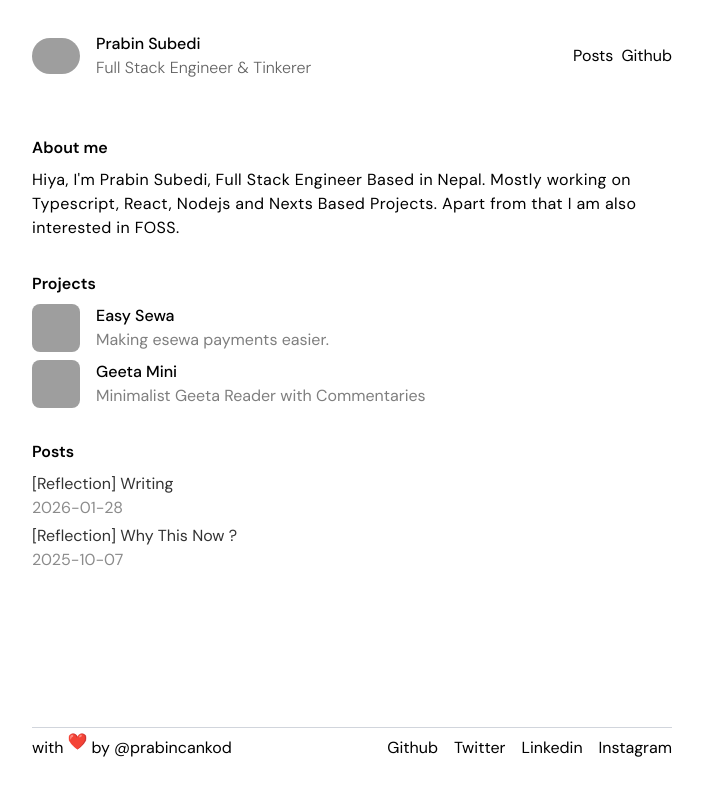
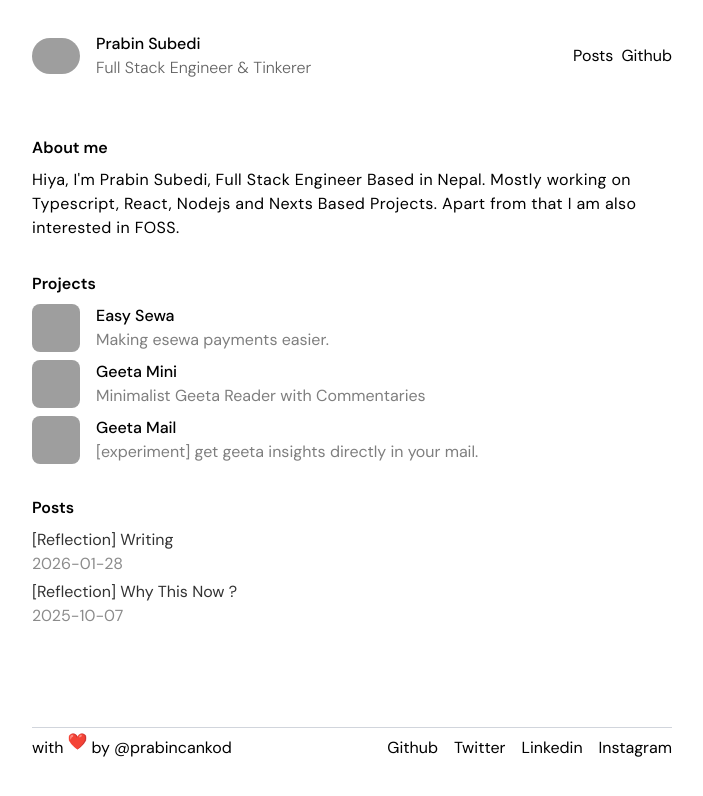
Before and after one commit to prabincankod/prabinsubedi.tech, an Astro site: page / in a window 1280 px wide. Shown: the whole page, without its empty margins (288-991 px from the left). Built offline with nearby package versions, Linux system fonts and the light colour scheme; Astro itself is replaced by a stand-in of ours; grey boxes are pictures that could not be loaded.

Commit message:
feat: added geeta mail.

```diff
--- a/src/components/ProjectsSection.astro
+++ b/src/components/ProjectsSection.astro
@@ -12,6 +12,12 @@ const projects = [
     title: "Geeta Mini",
     description: "Minimalist Geeta Reader with Commentaries",
     link: "https://geeta.prasuco.com",
+    image: "https://github.com/github.png",
+  },
+  {
+    title: "Geeta Mail",
+    description: "[experiment] get geeta insights directly in your mail.",
+    link: "https://geeta.prasuco.com/geeta-mail",
     image: "https://github.com/github.png",
   },
 ];
```
